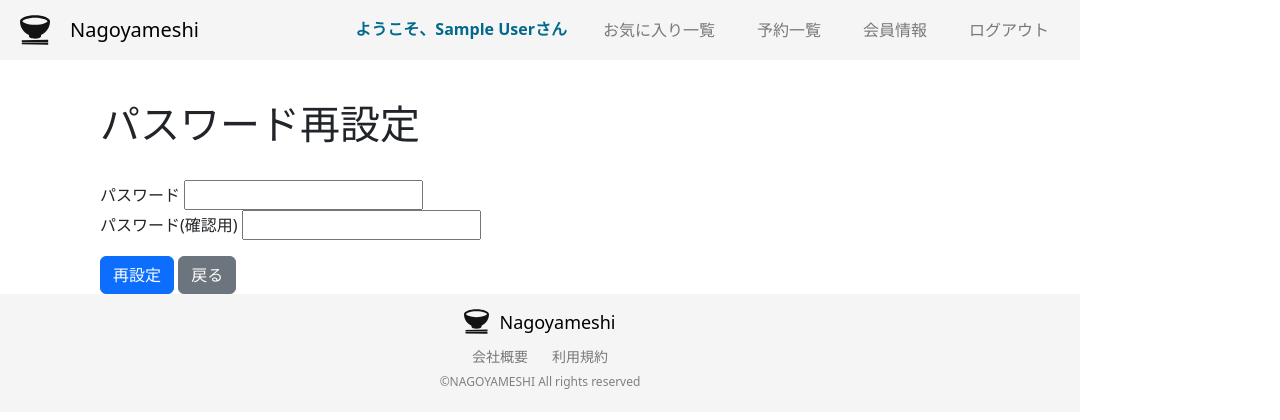
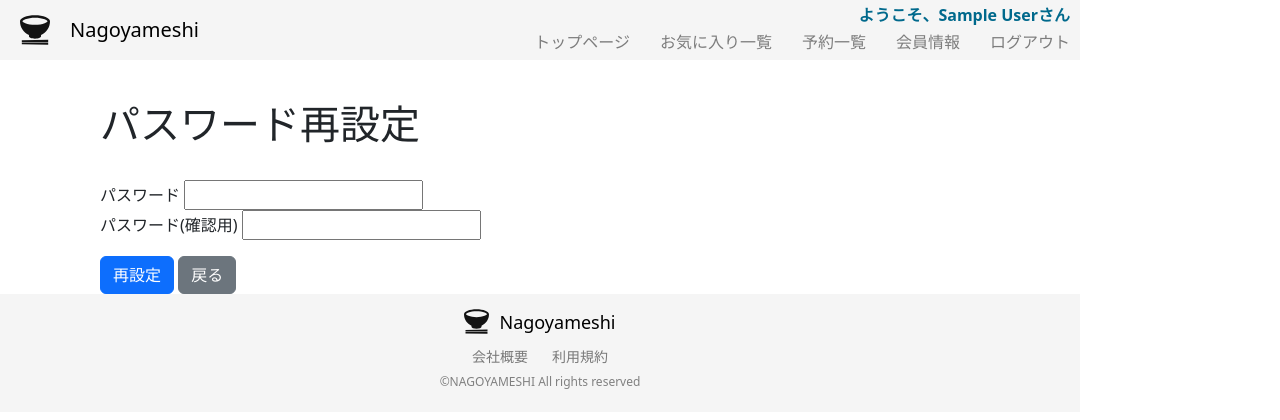
Before and after one commit to omochitopan/django-tabelog-kadai, a Django app: page /passwordreset/ in a window 1280 px wide. Shown: the top 420 px of the page. Run offline with Django 5.2, Linux system fonts and the light colour scheme; the visitor is signed in with stand-in values (Sample User, id 1).

Commit message:
予約システム中間1

```diff
--- a/myproject/myproject/urls.py
+++ b/myproject/myproject/urls.py
@@ -29,13 +29,15 @@ urlpatterns = [
     path('passwordreset/', views.PasswordresetView.as_view(), name="passwordreset"),
     path('signup/', views.SignupView.as_view(), name="signup"),
     path('users/<uuid:activate_token>/activation/', activate_user, name='users-activation'),
-    path('logout/', views.LogoutView.as_view(), name="logout"),
+    path('logout/', views.logout_view, name="logout"),
     path('restaurant/', views.RestaurantListView.as_view(), name='list'),
     path('restaurant/category/', views.RestaurantCategoryList.as_view(), name='category'),
     path('restaurant/<int:pk>/detail/', views.RestaurantDetailView.as_view(), name="detail"),
     path('restaurant/<int:restaurant_id>/review/', views.ReviewListView.as_view(), name="reviewlist"),
     path('restaurant/<int:restaurant_id>/review/create/', views.ReviewCreateView.as_view(), name="reviewcreate"),
     path('restaurant/<int:restaurant_id>/review/<int:pk>/update/', views.ReviewUpdateView.as_view(), name="reviewupdate"),
+    path('restaurant/<int:restaurant_id>/reservation/', views.ReservationCreateView.as_view(), name="reservationcreate"),
+    path('restaurant/<int:user_id>/reservationlist/', views.ReservationListView.as_view(), name="reservationlist"),
 ]
 
 if settings.DEBUG:
--- a/myproject/nagoyameshi/forms.py
+++ b/myproject/nagoyameshi/forms.py
@@ -1,7 +1,7 @@
 from django.contrib.auth.forms import UserCreationForm
 from django.core.exceptions import ValidationError
 from django import forms
-from .models import User, Restaurant, Category, RegularHoliday, Review
+from .models import User, Restaurant, Category, RegularHoliday, Review, Reservation
 
 class SignUpForm(UserCreationForm):
     class Meta:
@@ -63,3 +63,11 @@ class ReviewForm(forms.ModelForm):
             "score",
             "content",
         )
+
+class ReservationForm(forms.ModelForm):
+    class Meta:
+        model = Reservation
+        fields = (
+            "reserved_datetime",
+            "number_of_people",
+        )
--- a/myproject/nagoyameshi/static/nagoyameshi/css/style.css
+++ b/myproject/nagoyameshi/static/nagoyameshi/css/style.css
@@ -45,11 +45,8 @@ header {
 }
 
 .nav-pc {
-  margin: 15px 10px 0 0;
-}
-
-.nav-pc form {
-  margin: auto 15px;
+  margin-top: 10px;
+  margin-right: 10px;
 }
 
 .nav-pc ul {
@@ -64,17 +61,26 @@ header {
 .welcome {
   color: rgb(0, 105, 140);
   font-weight: bold;
-  margin-right: 15px;
+  text-align: right;
+  margin: 3px 0;
 }
 
-.button {
-  color: rgb(120, 120, 120);
+.link-container {
+  display: flex;
+}
+
+.base .nav-link {
+  color: rgb(125, 125, 125);
+  text-decoration: none;
+  margin-left: 30px;
+}
+
+.base .nav-input {
   background: none;
   border: none;
-  text-decoration: none;
 }
 
-.button:hover {
+.nav-link:hover {
   color: rgb(0, 0, 0);
   text-decoration: underline;
 }
--- a/myproject/nagoyameshi/templates/base.html
+++ b/myproject/nagoyameshi/templates/base.html
@@ -12,6 +12,7 @@
   <link href="https://cdn.jsdelivr.net/npm/bootstrap@5.3.0-alpha3/dist/css/bootstrap.min.css" rel="stylesheet" integrity="sha384-KK94CHFLLe+nY2dmCWGMq91rCGa5gtU4mk92HdvYe+M/SXH301p5ILy+dN9+nJOZ" crossorigin="anonymous">
 </head>
 <body>
+  <div class="base">
     <header>
       <div class="header-logo-wrap">
         <a href="{% url 'top' %}"><img class="header-logo" src="{% static "nagoyameshi/images/misosoup.svg" %}" alt="トップページ"></a>
@@ -19,40 +20,24 @@
       </div>
       <!-- PC用メニューボタン -->
       <nav class="nav-pc">
-      <ul>
         {% if user.is_authenticated %}
-        <span class="welcome">
-          ようこそ、{{user.name}}さん
-        </span>
-        <li class="nav-item">
-          <form action="" method="post">
-            {% csrf_token %}
-            <input class="button" type="submit" value="お気に入り一覧">
-          </form>
-        </li>
-        <li class="nav-item">
-          <form action="" method="post">
-            {% csrf_token %}
-            <input class="button" type="submit" value="予約一覧">
-          </form>
-        </li>
-        <li class="nav-item">
-          <form action="" method="post">
-            {% csrf_token %}
-            <input class="button" type="submit" value="会員情報">
-          </form>
-        </li>
-        <li class="nav-item">
+        <p class="welcome">ようこそ、{{user.name}}さん</p>
+        <ul class="link-container">
+          <li><a href="{% url 'top' %}" class="nav-link">トップページ</a></li>
+          <li><a href="" class="nav-link">お気に入り一覧</a></li>
+          <li><a href="{% url 'reservationlist' user_id %}" class="nav-link">予約一覧</a></li>
+          <li><a href="" class="nav-link">会員情報</a></li>
           <form action="{% url 'logout' %}" method="post">
             {% csrf_token %}
-            <input class="button" type="submit" value="ログアウト">
+            <input class="nav-link nav-input" type="submit" value="ログアウト">
           </form>
-        </li>
+        </ul>
         {% else %}
-        <li><a class="nav-link" href="{% url 'login' %}">ログイン</a></li>
-        <li><a class="nav-link" href="{% url 'signup' %}">会員登録</a></li>
+        <ul class="link-container">
+          <li><a href="{% url 'login' %}" class="nav-link">ログイン</a></li>
+          <li><a href="{% url 'signup' %}" class="nav-link">会員登録</a></li>
+        </ul>
         {% endif %}
-      </ul>
       </nav>
     </header>
     <main>
@@ -74,6 +59,7 @@
         </div>
       </div>
     </footer>
+  </div>
   <script src="{% static 'nagoyameshi/javascript/nagoyameshi.js' %}"></script>
   <script src="https://cdn.jsdelivr.net/npm/bootstrap@5.3.0-alpha3/dist/js/bootstrap.bundle.min.js" integrity="sha384-ENjdO4Dr2bkBIFxQpeoTz1HIcje39Wm4jDKdf19U8gI4ddQ3GYNS7NTKfAdVQSZe" crossorigin="anonymous"></script>
 </body>
--- a/myproject/nagoyameshi/templates/restaurant_detail.html
+++ b/myproject/nagoyameshi/templates/restaurant_detail.html
@@ -8,7 +8,10 @@
 			<h2>{{ object.restaurant_name }}</h2>
 		</div>
 		<div class="flex-container ref-container">
-			<form method="get" action="" class="transition-form">
+			<form method="get" action="{% url 'detail' object.pk %}" class="transition-form">
+				<button type="submit" class="btn" name="reservation_id" value="{{ object.pk }}">店舗情報</button>
+			</form>
+			<form method="get" action="{% url 'reservationcreate' object.pk %}" class="transition-form">
 				<button type="submit" class="btn" name="reservation_id" value="{{ object.pk }}">予約</button>
 			</form>
 			<form method="get" action="{% url 'reviewlist' object.pk %}" class="transition-form">
--- a/myproject/nagoyameshi/views.py
+++ b/myproject/nagoyameshi/views.py
@@ -8,11 +8,13 @@ from django.urls import reverse_lazy, reverse
 from django.contrib.auth.views import LoginView, LogoutView
 from django.contrib.auth.mixins import LoginRequiredMixin
 from django.contrib.auth.forms import AuthenticationForm
+from django.contrib.auth import logout
 from django.contrib import messages
 from django.db.models import Q, Avg
 from django.http import HttpResponse
-from .models import Restaurant, User, UserActivateTokens, Category, Review
-from .forms import SignUpForm, PasswordresetForm, ReviewForm
+from .models import Restaurant, User, UserActivateTokens, Category, Review, Reservation
+from .forms import SignUpForm, PasswordresetForm, ReviewForm, ReservationForm
+from datetime import date
 import environ
 import os
 
@@ -25,8 +27,9 @@ class LoginView(LoginView):
     form_class = AuthenticationForm
     template_name = 'login.html'
 
-class LogoutView(LoginRequiredMixin, LogoutView):
-    template_name = 'nagoyameshi/restaurant_list.html'
+def logout_view(request):
+    logout(request)
+    return redirect('top')
 
 class UserCreatedView(TemplateView):
     template_name = 'user_created.html'
@@ -45,6 +48,7 @@ class TopView(TemplateView):
         context = super().get_context_data(**kwargs)
         restaurants = Restaurant.objects.all()
         categories = Category.objects.all()
+        context['user_id'] = self.request.user.pk
         context['evaluated_restaurants'] = restaurants.order_by('id')[:6]
         context['new_restaurants'] = restaurants.order_by('-created_at')[:6]
         context['categories'] = categories.order_by('id')
@@ -63,6 +67,11 @@ class RestaurantListView(ListView):
         else:
             restaurants = Restaurant.objects.none()
         return restaurants
+
+    def get_context_data(self, **kwargs):
+        context = super().get_context_data(**kwargs)
+        context['user_id'] = self.request.user.pk
+        return context
 
 class RestaurantCategoryList(ListView):
     model = Restaurant
@@ -88,6 +97,7 @@ class RestaurantCategoryList(ListView):
                 if query == category.category_name:
                     categoryRestaurants.append(restaurant)
                     break
+        context['user_id'] = self.request.user.pk
         context["data"] = categoryRestaurants
         return context
 
@@ -99,6 +109,11 @@ class RestaurantDetailView(DetailView):
         request.session["restaurant_id"] = self.get_object().pk
         request.session["restaurant_name"] = self.get_object().restaurant_name
         return super().get(request, *args, **kwargs)
+
+    def get_context_data(self, **kwargs):
+        context = super().get_context_data(**kwargs)
+        context['user_id'] = self.request.user.pk
+        return context
 
 class SignupView(CreateView):
     form_class = SignUpForm
@@ -144,7 +159,8 @@ class ReviewListView(ListView):
             if review.user == self.request.user:
                 writtenreview = review
                 break
-        context["restaurant_id"] = self.request.session["restaurant_id"]
+        context['user_id'] = self.request.user.pk
+        context["restaurant_id"] = restaurant_id
         context["restaurant_name"] = self.request.session["restaurant_name"]
         context["target_reviews"] = target_reviews
         context["average_score"] = average_score
@@ -161,6 +177,7 @@ class ReviewCreateView(CreateView):
 
     def get_context_data(self, **kwargs):
         context = super().get_context_data(**kwargs)
+        context['user_id'] = self.request.user.pk
         context["restaurant_name"] = self.request.session["restaurant_name"]
         return context
 
@@ -183,5 +200,45 @@ class ReviewUpdateView(UpdateView):
 
     def get_context_data(self, **kwargs):
         context = super().get_context_data(**kwargs)
+        context['user_id'] = self.request.user.pk
         context["restaurant_name"] = self.request.session["restaurant_name"]
         return context
+
+class ReservationCreateView(CreateView):
+    form_class = ReservationForm
+    model = Reservation
+
+    def get_success_url(self):
+        restaurant_id = self.request.session["restaurant_id"]
+        return reverse_lazy('detail', kwargs=dict(restaurant_id = self.request.session['restaurant_id']))
+
+    def get_context_data(self, **kwargs):
+        context = super().get_context_data(**kwargs)
+        restaurant_id = self.request.session["restaurant_id"]
+        target_reviews = Review.objects.filter(restaurant = restaurant_id)
+        average_score = target_reviews.aggregate(Avg('score'))['score__avg']
+        if average_score == None:
+            average_score = "---"
+        else:
+            average_score = "{:.2f}".format(average_score)
+        context['user_id'] = self.request.user.pk
+        context["restaurant_name"] = self.request.session["restaurant_name"]
+        context["restaurant_id"] = self.request.session["restaurant_id"]
+        context["target_reviews"] = target_reviews
+        context["average_score"] = average_score
+        return context
+
+class ReservationListView(ListView):
+    model = Reservation
+    template_name = "reservation_list.html"
+    paginate_by = 5
+
+    def get_context_data(self, **kwargs):
+        context = super().get_context_data(**kwargs)
+        user = self.request.user
+        target_reservations = Reservation.objects.filter(user = user)
+        # 現在の日付以降の予約のみを取得したい
+        # target_reviews = target_reviews.filter(reserved_datetime__range = (date.today(),)).order_by('reserved_datetime')
+        context['user_id'] = self.request.user.pk
+        context["target_reservations"] = target_reservations
+        return context
```
Also changed, not shown: other parts of myproject/nagoyameshi/static/nagoyameshi/css/style.css (+45 -20 lines), myproject/nagoyameshi/models.py (+12 -0 lines), myproject/nagoyameshi/templates/nagoyameshi/reservation_form.html (added, +29 -0 lines), myproject/nagoyameshi/templates/review_list.html (+13 -0 lines). Lines whose indentation alone changed are shown as unchanged.
